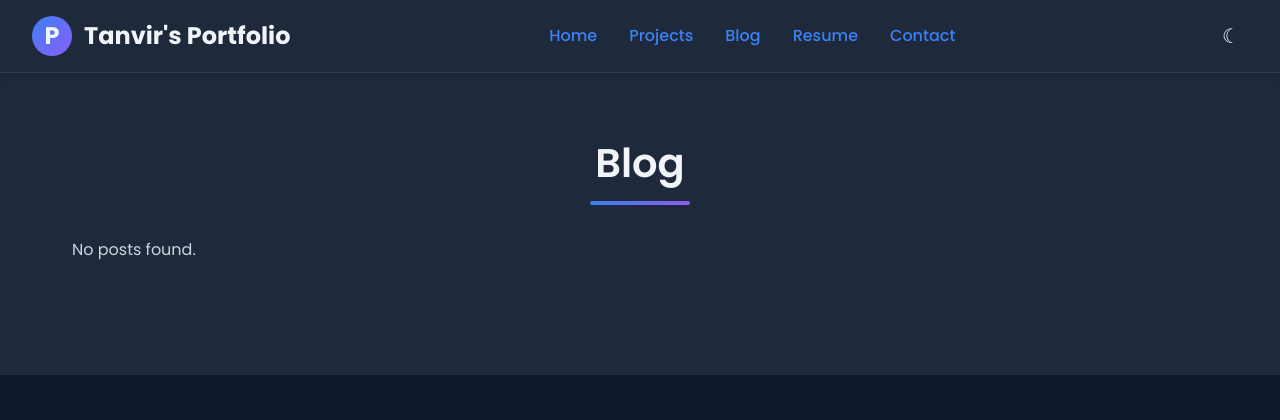
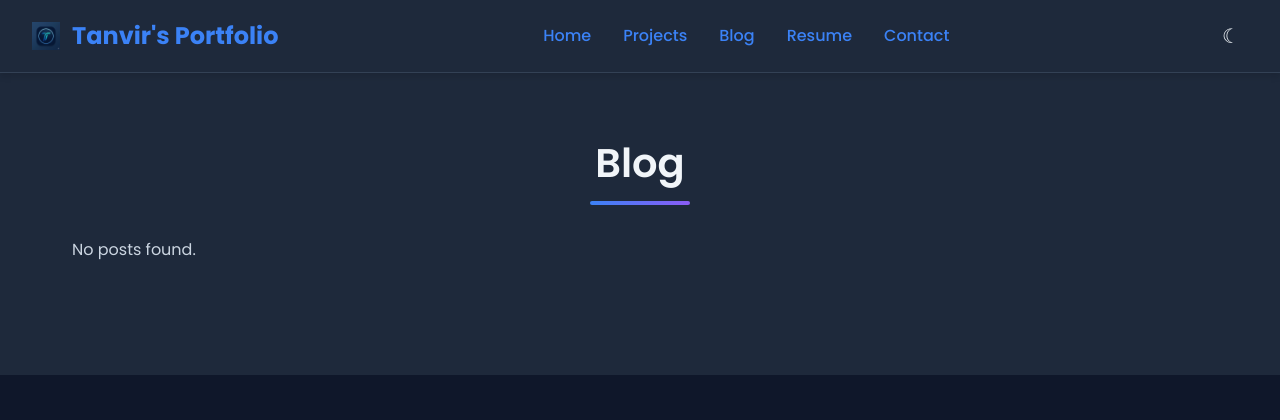
Before and after one commit to THPavellpu/Tanvir-s-Portfolio, a Django app: page /blog/ in a window 1280 px wide. Shown: the top 420 px of the page. Run offline with Django 5.2, Linux system fonts and the light colour scheme; data that the repository does not hold is empty; parts of the project's set-up code (start-up, migrations or seed data) failed here and were passed over.

Commit message:
project and certifications

```diff
--- a/static/css/mobile-fixes.css
+++ b/static/css/mobile-fixes.css
@@ -1,5 +1,6 @@
 /* Mobile-specific fixes: keep hero social icons horizontal and make contact section fully responsive */
-.hero-social{flex-direction:row !important;justify-content:center !important;gap:0.75rem}
+.hero-social{flex-direction:row !important;justify-content:center !important;gap:1.5rem}
+
 .hero-social .social-icon{flex:0 0 auto;min-width:40px;width:40px;height:40px;display:inline-flex}
 
 .hero-social .social-icon img{width:100%;height:100%;object-fit:contain;border-radius:50%;display:block}
--- a/templates/core/base.html
+++ b/templates/core/base.html
@@ -25,8 +25,10 @@
     <div class="navbar-content">
       <div class="navbar-brand">
         <div class="logo">
-          <div style="width:40px;height:40px;border-radius:50%;background:linear-gradient(135deg,var(--primary),var(--secondary));display:flex;align-items:center;justify-content:center;font-weight:800;">{{ site_name|default:"P"|slice:':1' }}</div>
-          <span>{{ site_name|default:"Tanvir's Portfolio" }}</span>
+          <a href="/" aria-label="Home" style="display:flex;align-items:center;gap:.75rem;text-decoration:none;">
+            <img src="{% static 'images/favicon.png' %}" alt="Favicon" style="width:28px;height:28px;object-fit:contain;" />
+            <span style="font-weight:700;">{{ site_name|default:"Tanvir's Portfolio" }}</span>
+          </a>
         </div>
       </div>
 
```
Also changed, not shown: templates/core/includes/navbar.html (added).
